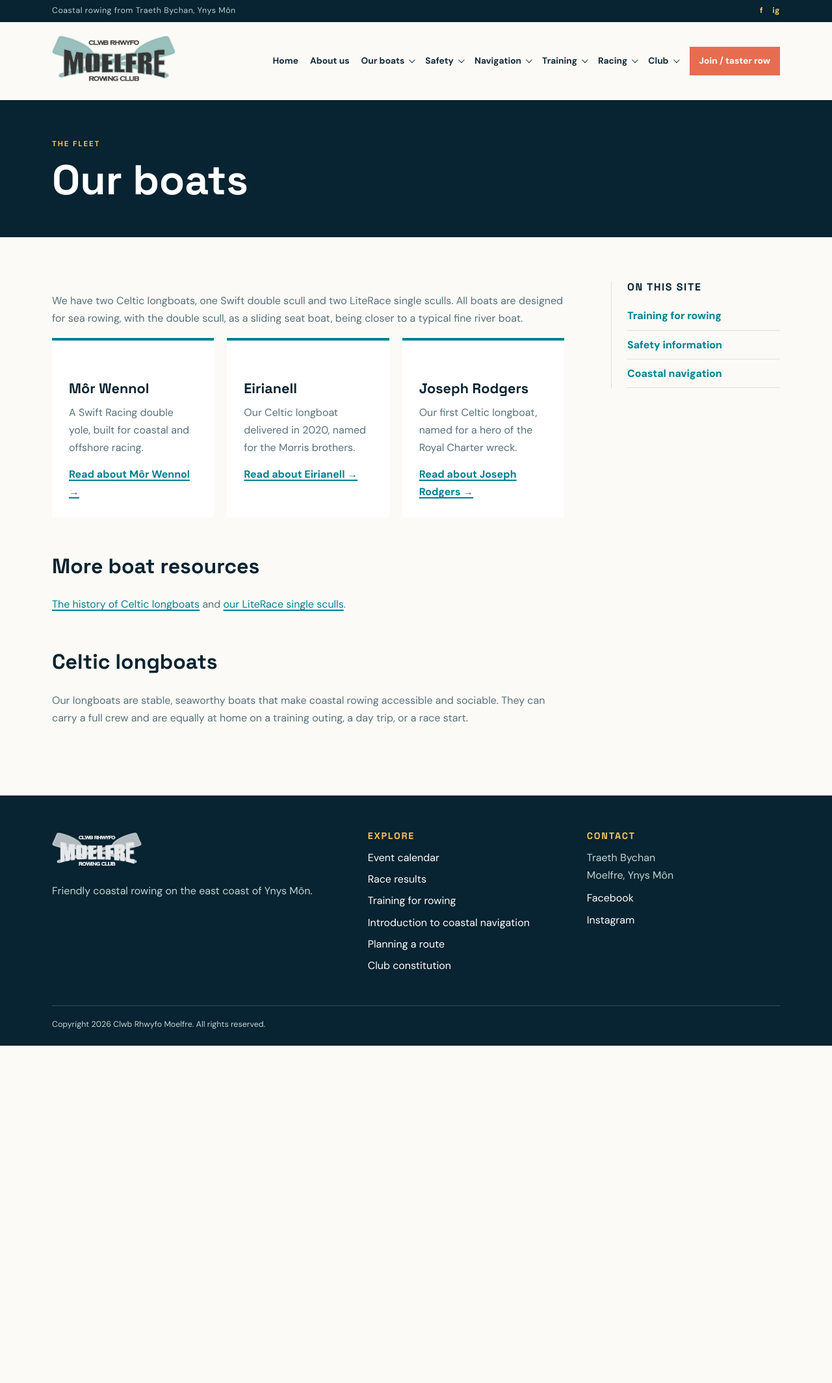
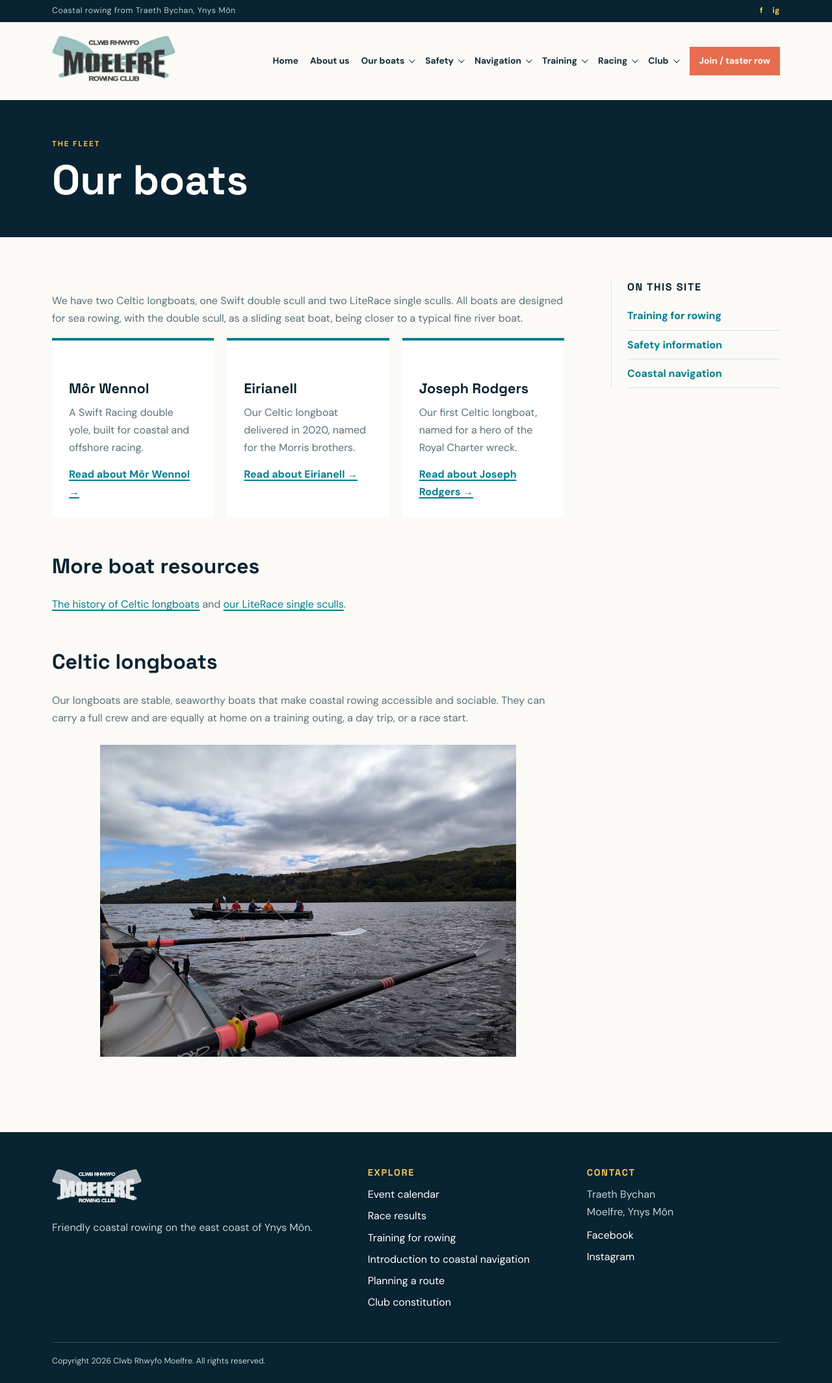
Before and after one commit to rhwyfomoelfre/rhwyfomoelfre.github.io, a Jekyll site: the page built from boats.md, in a window 1280 px wide. Shown: the whole page at 65% size. Built offline with Jekyll 4.4.1, drawn with Linux system fonts in a browser that asks for light colours; before the commit the page ends 1609 px from its top, so only the background shows below that.

```diff
--- a/boats.md
+++ b/boats.md
@@ -12,5 +12,5 @@ permalink: /boats/
 <article class="card"><h3>Joseph Rodgers</h3><p>Our first Celtic longboat, named for a hero of the Royal Charter wreck.</p><a href="{{ '/boats/joseph-rodgers/' | relative_url }}">Read about Joseph Rodgers &rarr;</a></article>
 </div>
 <h2>More boat resources</h2><p><a href="{{ '/boats/celtic-longboats/' | relative_url }}">The history of Celtic longboats</a> and <a href="{{ '/boats/literace/' | relative_url }}">our LiteRace single sculls</a>.</p>
-<h2>Celtic longboats</h2><p>Our longboats are stable, seaworthy boats that make coastal rowing accessible and sociable. They can carry a full crew and are equally at home on a training outing, a day trip, or a race start.</p>
+<h2>Celtic longboats</h2><p>Our longboats are stable, seaworthy boats that make coastal rowing accessible and sociable. They can carry a full crew and are equally at home on a training outing, a day trip, or a race start.</p><img class="boat-photo" src="{{ '/assets/images/Celtics.jpg' | relative_url }}" alt="Celtic longboats">
 </article><aside class="sidebar"><h2>On this site</h2><a href="{{ '/training/' | relative_url }}">Training for rowing</a><a href="{{ '/safety/' | relative_url }}">Safety information</a><a href="{{ '/navigation/' | relative_url }}">Coastal navigation</a></aside></div>
```
Also changed, not shown: assets/images/Celtics.jpg (added).
